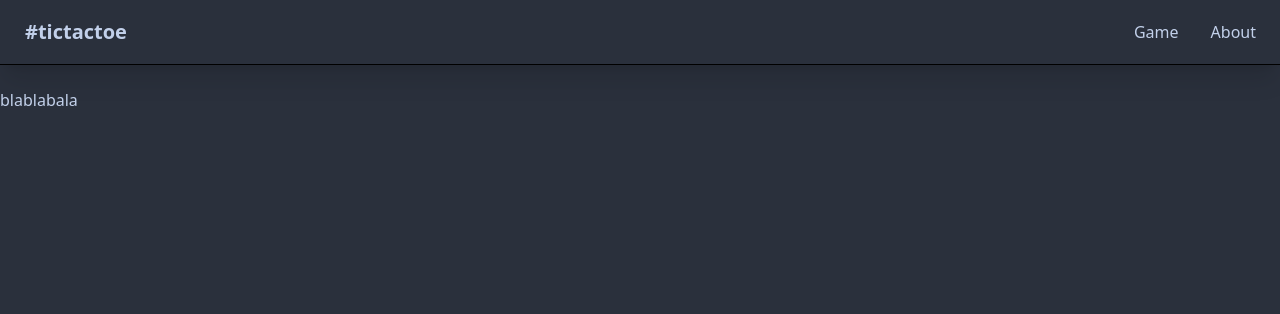
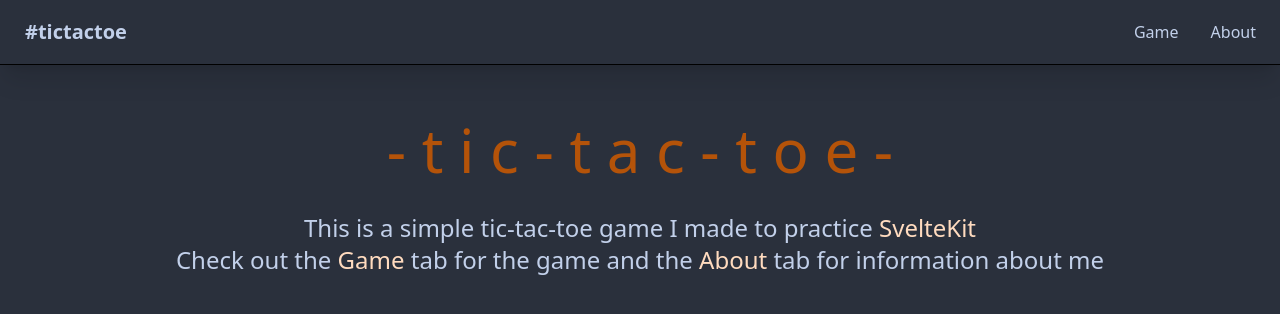
Before and after one commit to germagla/tic-tac-toe-svelte, a SvelteKit app: page / in a window 1280 px wide. Shown: the top 314 px of the page. Built offline with nearby package versions, Linux system fonts and the light colour scheme.

Commit message:
add finishing touches #1

```diff
--- a/src/routes/+page.svelte
+++ b/src/routes/+page.svelte
@@ -1,2 +1,4 @@
 <style></style>
-<h1>blablabala</h1>
+<h1 class="p-8 text-6xl text-center text-primary">- t i c - t a c - t o e -</h1>
+<p class="text-center text-2xl">This is a simple tic-tac-toe game I made to practice <a class="text-primary-content" href="https://kit.svelte.dev/">SvelteKit</a></p>
+<p class="text-center text-2xl">Check out the <a class="text-primary-content" href="/game">Game</a> tab for the game and the <a href="/about" class="text-primary-content">About</a> tab for information about me</p>
--- /dev/null
+++ b/src/routes/about/+page.svelte
@@ -0,0 +1 @@
+<h1 class="text-6xl text-center text-primary italic font-thin">//TODO: Write a page about me</h1>
```
